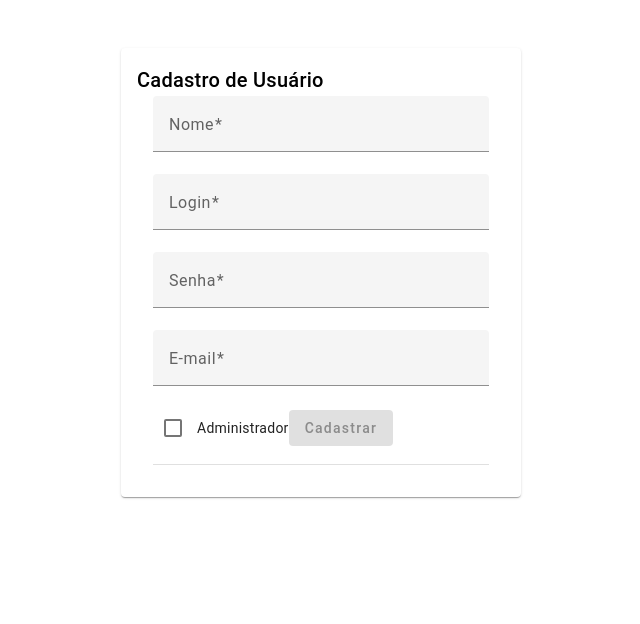
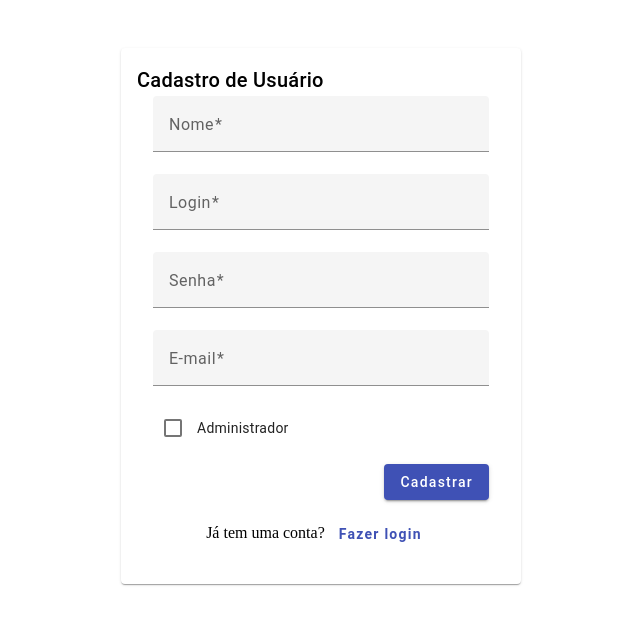
Before and after one commit to Marcklen/plataforma-fly-front, an Angular app: page /register in a window 1280 px wide. Shown: the top 624 px of the page, without its empty margins (319-959 px from the left). Built offline with nearby package versions, Linux system fonts and the light colour scheme.

Commit message:
fix: ajustado layout , corrigido rotas e CORRIGIR cors

```diff
--- a/src/app/app-routing.module.ts
+++ b/src/app/app-routing.module.ts
@@ -8,7 +8,7 @@ import { LayoutComponent } from './layout/layout.component';
 import { NotFoundComponent } from './pages/not-found/not-found.component';
 
 const routes: Routes = [
-  { path: '', redirectTo: 'register', pathMatch: 'full' },
+  { path: '', redirectTo: 'login', pathMatch: 'full' },
   { path: 'login', component: LoginComponent },
   { path: 'register', component: RegisterComponent },
   {
@@ -17,7 +17,6 @@ const routes: Routes = [
       { path: 'home', component: HomeComponent }
     ]
   },
-  { path: '**', redirectTo: 'login' }, // Redireciona para o login se a rota não for encontrada
   { path: '**', component: NotFoundComponent } // Rota para página não encontrada
 ];
 
--- a/src/app/app.module.ts
+++ b/src/app/app.module.ts
@@ -16,6 +16,7 @@ import { HttpClientModule } from '@angular/common/http';
 import { BrowserAnimationsModule } from '@angular/platform-browser/animations';
 import { ReactiveFormsModule } from '@angular/forms';
 import { FormsModule } from '@angular/forms';
+import { MatSnackBarModule } from '@angular/material/snack-bar';
 
 @NgModule({
   declarations: [
@@ -36,7 +37,8 @@ import { FormsModule } from '@angular/forms';
     HttpClientModule,
     BrowserAnimationsModule,
     ReactiveFormsModule,
-    FormsModule
+    FormsModule,
+    MatSnackBarModule
   ],
   providers: [],
   bootstrap: [AppComponent]
--- a/src/app/auth/auth.module.ts
+++ b/src/app/auth/auth.module.ts
@@ -9,6 +9,7 @@ import { MatCardModule } from '@angular/material/card';
 import { MatCheckboxModule } from '@angular/material/checkbox';
 import { MatButtonModule } from '@angular/material/button';
 import { MatDividerModule } from '@angular/material/divider';
+import { RouterModule } from '@angular/router';
 
 @NgModule({
   declarations: [
@@ -22,7 +23,8 @@ import { MatDividerModule } from '@angular/material/divider';
     MatCardModule,
     MatCheckboxModule,
     MatButtonModule,
-    MatDividerModule
+    MatDividerModule,
+    RouterModule
   ],
   exports: [LoginComponent, RegisterComponent]
 })
--- a/src/app/auth/login/login.component.html
+++ b/src/app/auth/login/login.component.html
@@ -1,28 +1,27 @@
-<div class="login-container">
-    <mat-card>
-        <mat-card-title>Entrar no Sistema</mat-card-title>
+<mat-card class="auth-card">
+    <mat-card-title>LOGIN</mat-card-title>
     <mat-card-content>
         <form [formGroup]="form" (ngSubmit)="onSubmit()">
             <mat-form-field appearance="fill" class="full-width">
                 <mat-label>Login</mat-label>
-                    <input matInput formControlName="login" required>
+                <input matInput formControlName="login" required />
             </mat-form-field>
 
             <mat-form-field appearance="fill" class="full-width">
                 <mat-label>Senha</mat-label>
-                    <input matInput type="password" formControlName="password" required>
+                <input matInput formControlName="password" type="password" required />
             </mat-form-field>
 
-                <button mat-raised-button color="primary" type="submit" [disabled]="form.invalid">
-          Entrar
-        </button>
+            <mat-checkbox> Lembrar-me ? </mat-checkbox>
+
+            <div class="actions">
+                <button mat-raised-button color="primary" type="submit">Entrar</button>
+            </div>
         </form>
 
-            <mat-divider class="divider"></mat-divider>
-
-            <div *ngIf="error" class="mensagem-erro">
-                ❌ {{ error }}
+        <div class="auth-link">
+            <span>Não tem uma conta?</span>
+            <button mat-button color="primary" routerLink="/register">Cadastre-se</button>
         </div>
     </mat-card-content>
 </mat-card>
-</div>
--- a/src/app/auth/login/login.component.ts
+++ b/src/app/auth/login/login.component.ts
@@ -1,5 +1,6 @@
 import { Component } from '@angular/core';
 import { FormBuilder, FormGroup, Validators } from '@angular/forms';
+import { MatSnackBar } from '@angular/material/snack-bar';
 import { Router } from '@angular/router';
 import { AuthService } from 'src/app/core/auth.service';
 
@@ -12,7 +13,7 @@ export class LoginComponent {
   form!: FormGroup;
   error = '';
 
-  constructor(private fb: FormBuilder, private authService: AuthService, private router: Router) {
+  constructor(private fb: FormBuilder, private authService: AuthService, private router: Router, private snackBar: MatSnackBar) {
     this.form = this.fb.group({
       login: ['', Validators.required],
       password: ['', Validators.required]
@@ -25,9 +26,16 @@ export class LoginComponent {
         next: (response: any) => {
           this.authService.saveToken(response.token);
           this.router.navigate(['/home']);
+          this.snackBar.open('Login realizado com sucesso!', 'Fechar', {
+            duration: 3000,
+            panelClass: ['feedback-successo']
+          });
         },
         error: () => {
-          this.error = 'Credenciais Inválidas'
+          this.snackBar.open('Credenciais inválidas!', 'Fechar', {
+            duration: 3000,
+            panelClass: ['feedback-erro']
+          });
         }
       });
     }
--- a/src/app/auth/register/register.component.html
+++ b/src/app/auth/register/register.component.html
@@ -1,40 +1,40 @@
-<div class="register-container">
-    <mat-card>
+<mat-card class="auth-card">
     <mat-card-title>Cadastro de Usuário</mat-card-title>
     <mat-card-content>
         <form [formGroup]="form" (ngSubmit)="onSubmit()">
             <mat-form-field appearance="fill" class="full-width">
                 <mat-label>Nome</mat-label>
-                    <input matInput formControlName="nome" required>
+                <input matInput formControlName="nome" required />
             </mat-form-field>
 
             <mat-form-field appearance="fill" class="full-width">
                 <mat-label>Login</mat-label>
-                    <input matInput formControlName="login" required>
+                <input matInput formControlName="login" required />
             </mat-form-field>
 
             <mat-form-field appearance="fill" class="full-width">
                 <mat-label>Senha</mat-label>
-                    <input matInput type="password" formControlName="password" required>
+                <input matInput formControlName="password" type="password" required />
             </mat-form-field>
 
             <mat-form-field appearance="fill" class="full-width">
                 <mat-label>E-mail</mat-label>
-                    <input matInput formControlName="email" type="email" required>
+                <input matInput formControlName="email" type="email" required />
             </mat-form-field>
 
             <mat-checkbox formControlName="admin">Administrador</mat-checkbox>
 
-                <button mat-raised-button color="primary" type="submit" [disabled]="form.invalid">
-          Cadastrar
-        </button>
+            <div class="actions">
+                <button mat-raised-button color="primary" type="submit">Cadastrar</button>
+            </div>
         </form>
 
-            <mat-divider class="divider"></mat-divider>
+        <div *ngIf="sucesso" class="feedback-sucesso">Cadastro realizado com sucesso!</div>
+        <div *ngIf="erro" class="feedback-erro">Erro ao cadastrar usuário. Tente novamente.</div>
 
-            <div *ngIf="sucesso" class="mensagem-sucesso">
-                ✅ Usuário cadastrado com sucesso!
+        <div class="auth-link">
+            <span>Já tem uma conta?</span>
+            <button mat-button color="primary" routerLink="/login">Fazer login</button>
         </div>
     </mat-card-content>
 </mat-card>
-</div>
--- a/src/app/auth/register/register.component.ts
+++ b/src/app/auth/register/register.component.ts
@@ -1,6 +1,8 @@
 import { HttpClient } from '@angular/common/http';
 import { Component } from '@angular/core';
 import { FormBuilder, FormGroup, Validators } from '@angular/forms';
+import { MatSnackBar } from '@angular/material/snack-bar';
+import { Router } from '@angular/router';
 
 @Component({
   selector: 'app-register',
@@ -10,24 +12,36 @@ import { FormBuilder, FormGroup, Validators } from '@angular/forms';
 export class RegisterComponent {
   form!: FormGroup;
   sucesso = false;
+  erro = false;
 
-  constructor(private fb: FormBuilder, private http: HttpClient) {
+  constructor(private fb: FormBuilder, private http: HttpClient, private snackBar: MatSnackBar, private router: Router) {
     this.form = this.fb.group({
       nome: ['', Validators.required],
       login: ['', Validators.required],
       password: ['', Validators.required],
       email: ['', [Validators.required, Validators.email]],
-      admin: [false] // Setando inicialmente como false, mas no back vou criar 2 usuarios ao subir a aplicação sendo 1 admin e outro user normal
+      admin: [false]
     });
   }
 
   onSubmit(): void {
     if (this.form.valid) {
-      this.http.post('http://localhost:8080/usuario', this.form.value)
-        .subscribe(() => {
+      this.http.post('http://localhost:8080/usuario', this.form.value).subscribe({
+        next: () => {
+          this.snackBar.open('Usuário cadastrado com sucesso!', 'Fechar', {
+            duration: 3000,
+            panelClass: ['feedback-sucesso']
+          });
           this.form.reset();
-          this.sucesso = true;
-        });
+          setTimeout(() => this.router.navigate(['/login']), 3000);
+        },
+        error: () => {
+          this.snackBar.open('Erro ao cadastrar usuário. Tente novamente.', 'Fechar', {
+            duration: 3000,
+            panelClass: ['feedback-erro']
+          });
+        }
+      });
     }
   }
 
--- a/src/app/pages/not-found/not-found.component.html
+++ b/src/app/pages/not-found/not-found.component.html
@@ -1,9 +1,9 @@
-<div class="not-found-container">
-    <mat-card>
-        <mat-card-title>Página não encontrada</mat-card-title>
-        <mat-card-content>
-            <p>A página que você tentou acessar não existe.</p>
-            <button mat-button color="primary" routerLink="/login">Voltar para o login</button>
-        </mat-card-content>
-    </mat-card>
-</div>
+<mat-card class="auth-card">
+    <mat-card-title>Página não encontrada</mat-card-title>
+    <mat-card-content>
+        <p>A página que você tentou acessar não existe.</p>
+        <div class="actions mt-3">
+            <button mat-stroked-button color="primary" routerLink="/login">Voltar para o login</button>
+        </div>
+    </mat-card-content>
+</mat-card>
--- a/src/app/pages/pages.module.ts
+++ b/src/app/pages/pages.module.ts
@@ -7,6 +7,7 @@ import { MatCardModule } from '@angular/material/card';
 import { MatCheckboxModule } from '@angular/material/checkbox';
 import { MatButtonModule } from '@angular/material/button';
 import { MatDividerModule } from '@angular/material/divider';
+import { RouterModule } from '@angular/router';
 
 
 @NgModule({
@@ -20,7 +21,8 @@ import { MatDividerModule } from '@angular/material/divider';
     MatCardModule,
     MatCheckboxModule,
     MatButtonModule,
-    MatDividerModule
+    MatDividerModule,
+    RouterModule
   ],
    exports: [NotFoundComponent, HomeComponent]
 })
--- a/src/styles.scss
+++ b/src/styles.scss
@@ -1 +1,64 @@
-/* You can add global styles to this file, and also import other style files */
+/* ------------------------------
+   Estilos globais reutilizáveis
+------------------------------- */
+
+.feedback-sucesso {
+    color: green;
+    font-weight: bold;
+    margin-top: 12px;
+    text-align: center;
+}
+
+.feedback-erro {
+    color: red;
+    font-weight: bold;
+    margin-top: 12px;
+    text-align: center;
+}
+
+.auth-link {
+    margin-top: 16px;
+    text-align: center;
+    span {
+        margin-right: 6px;
+    }
+    button {
+        text-transform: none;
+        font-weight: bold;
+    }
+}
+
+
+/* Estilo padrão para auth cards */
+
+.auth-card {
+    max-width: 400px;
+    margin: 48px auto;
+    padding: 24px;
+}
+
+
+/* Para garantir largura total de campos */
+
+.full-width {
+    width: 100%;
+}
+
+.actions {
+    margin-top: 16px;
+    display: flex;
+    justify-content: flex-end;
+}
+
+
+/* Toast de sucesso e falhas */
+
+::ng-deep .mat-mdc-snack-bar-container.feedback-sucesso {
+    background-color: #4caf50;
+    color: white;
+}
+
+::ng-deep .mat-mdc-snack-bar-container.feedback-erro {
+    background-color: #f44336;
+    color: white;
+}
```
Lines whose indentation alone changed are shown as unchanged.
